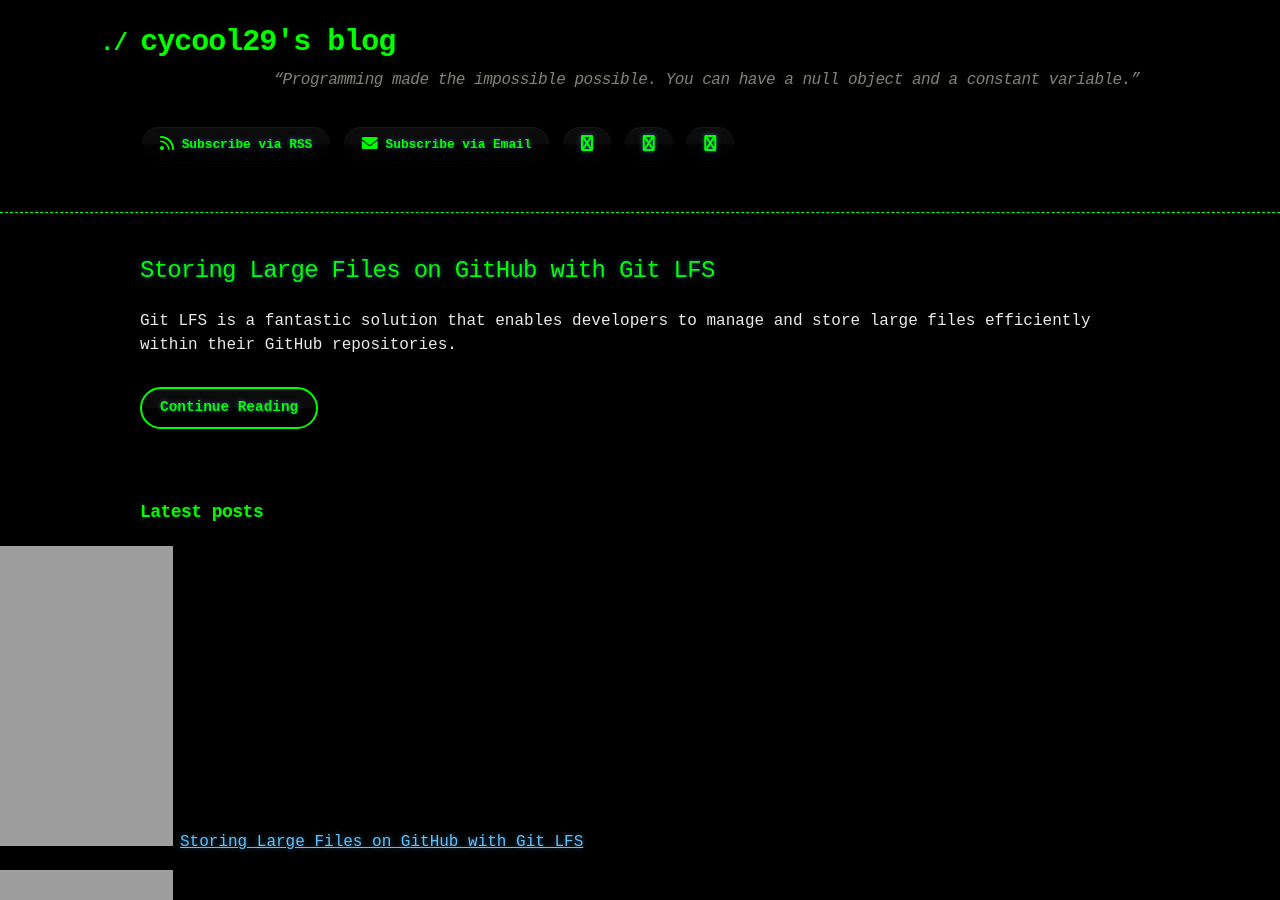
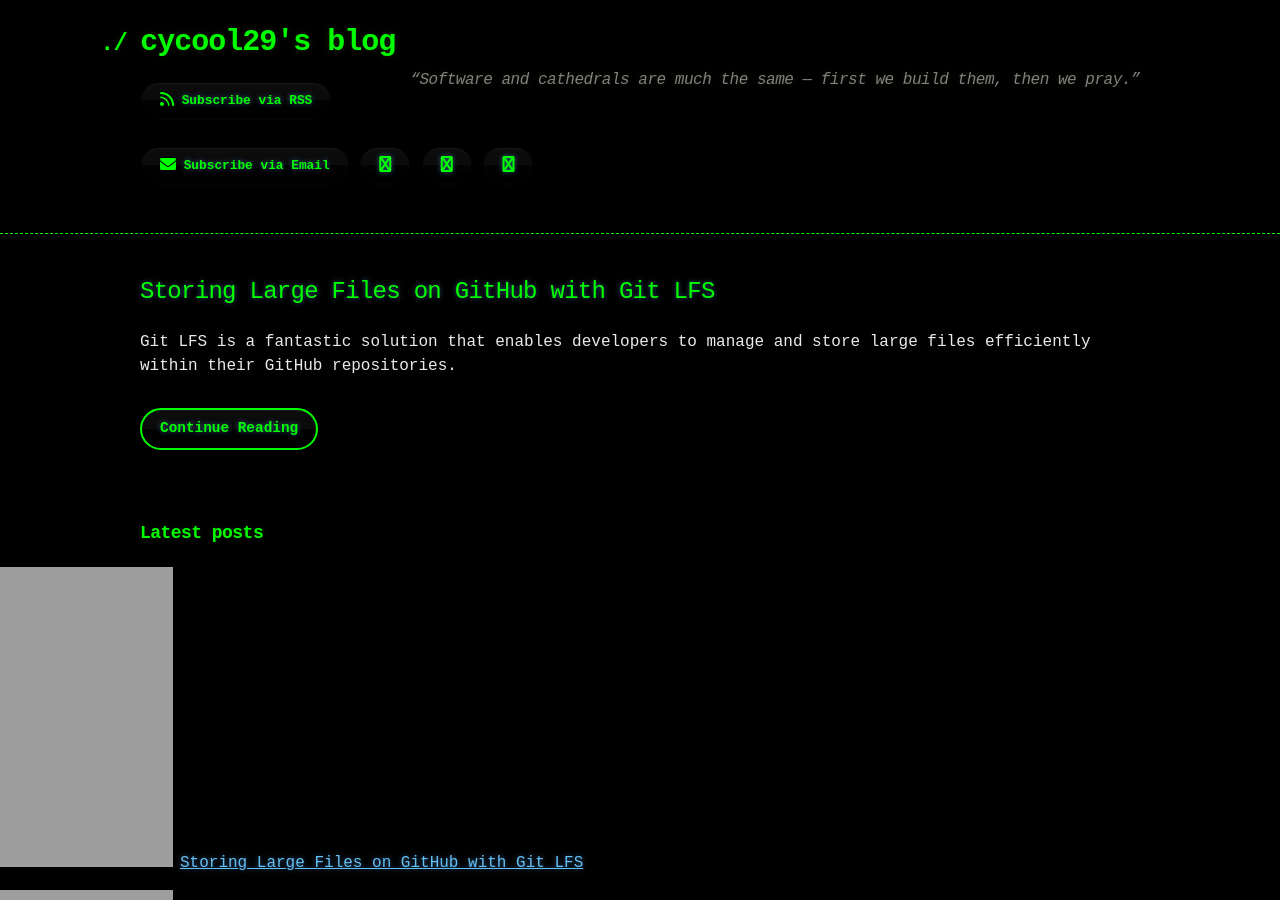
Before and after one commit to cycool29/cycool29.github.io, a Jekyll site: the page built from index.md, in a window 1280 px wide and 900 px high. Built offline with Jekyll 4.4.1, drawn with Linux system fonts in a browser that asks for light colours; a style sheet for code colours, icons or effects is not loaded.

Commit message:
Update quotes

```diff
--- a/_config.yml
+++ b/_config.yml
@@ -1,5 +1,5 @@
 title: cycool29's blog
-description: "“Programming made the impossible possible. You can have a null object and a constant variable.” "
+description: "“Software and cathedrals are much the same — first we build them, then we pray.” "
 bio: A high school student. Intermediate in Python, Git, Bash. Learning JavaScript. He/Him. "
 author: cycool29
 url: https://cycool29.github.io
```
